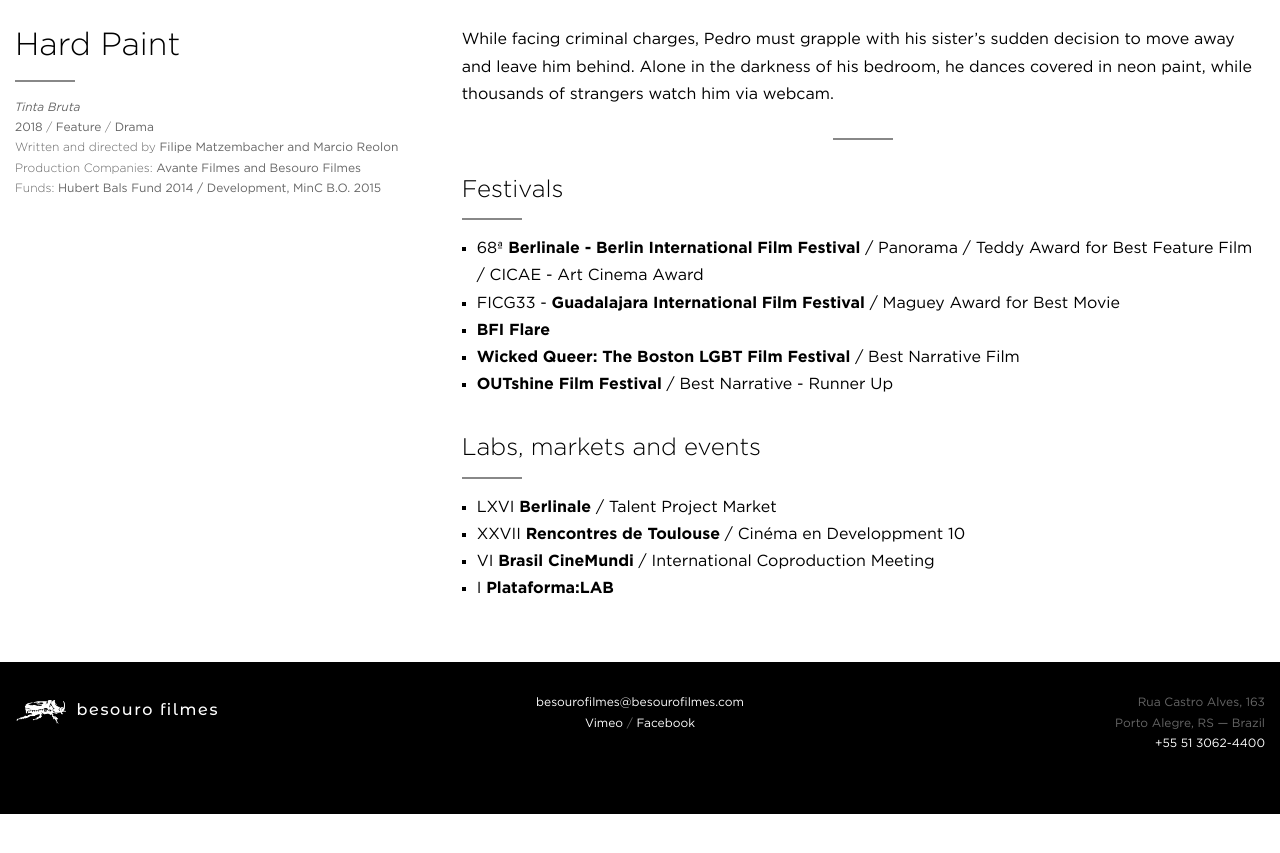
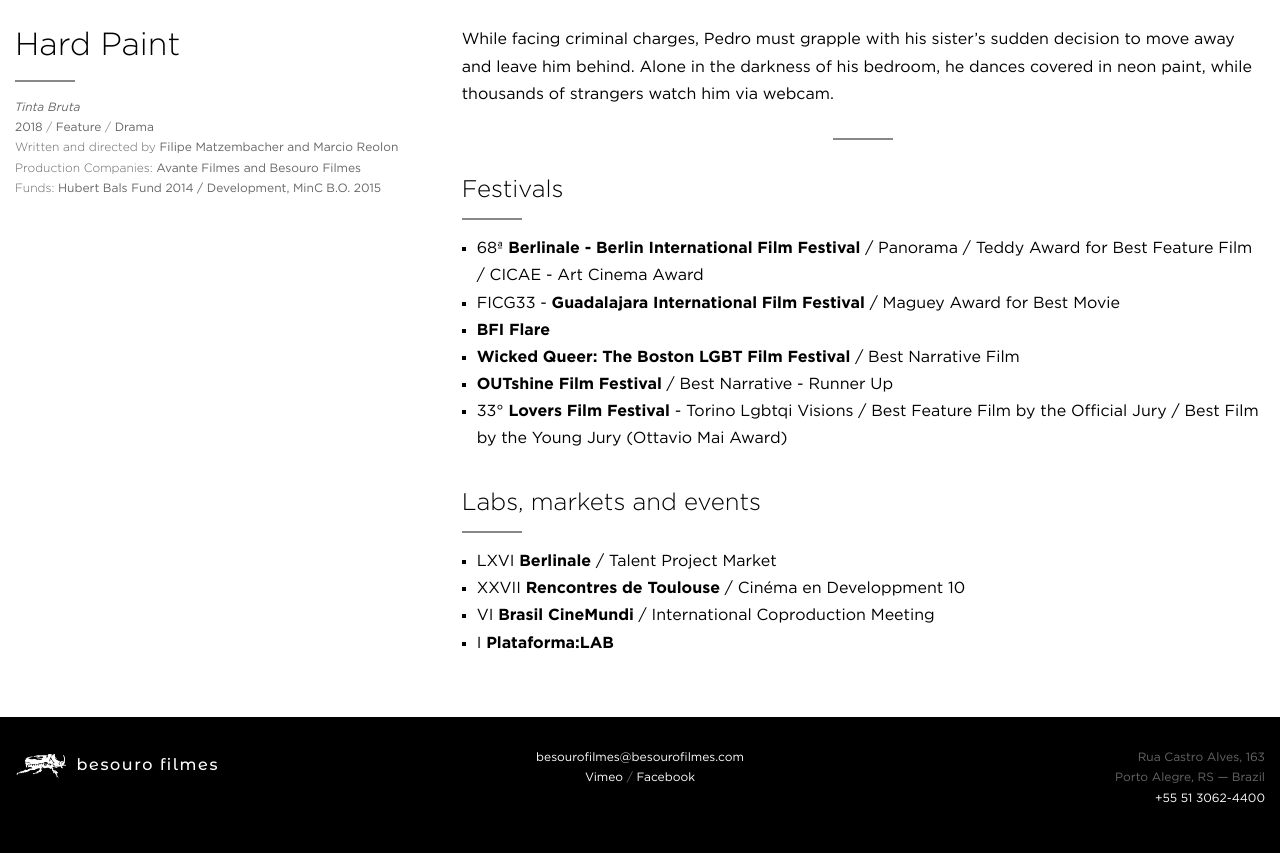
Before and after one commit to arthrfrts/besouro, a Jekyll site: the page built from _projects/hard-paint.md, in a window 1280 px wide and 900 px high, scrolled down 790 px, cut to the strip 32-885 px from the top of the window. Built offline with Jekyll 4.4.1, drawn with Linux system fonts in a browser that asks for light colours; before the commit the page ends 1636 px from its top, so only the background shows below that.

Commit message:
Updated Hard Paint

```diff
--- a/_projects/hard-paint.md
+++ b/_projects/hard-paint.md
@@ -33,6 +33,7 @@
 * **BFI Flare**
 * **Wicked Queer: The Boston LGBT Film Festival** / Best Narrative Film
 * **OUTshine Film Festival** / Best Narrative - Runner Up
+* 33° **Lovers Film Festival** - Torino Lgbtqi Visions / Best Feature Film by the Official Jury / Best Film by the Young Jury (Ottavio Mai Award)
 
 ## Labs, markets and events
 * LXVI **Berlinale** / Talent Project Market
```
